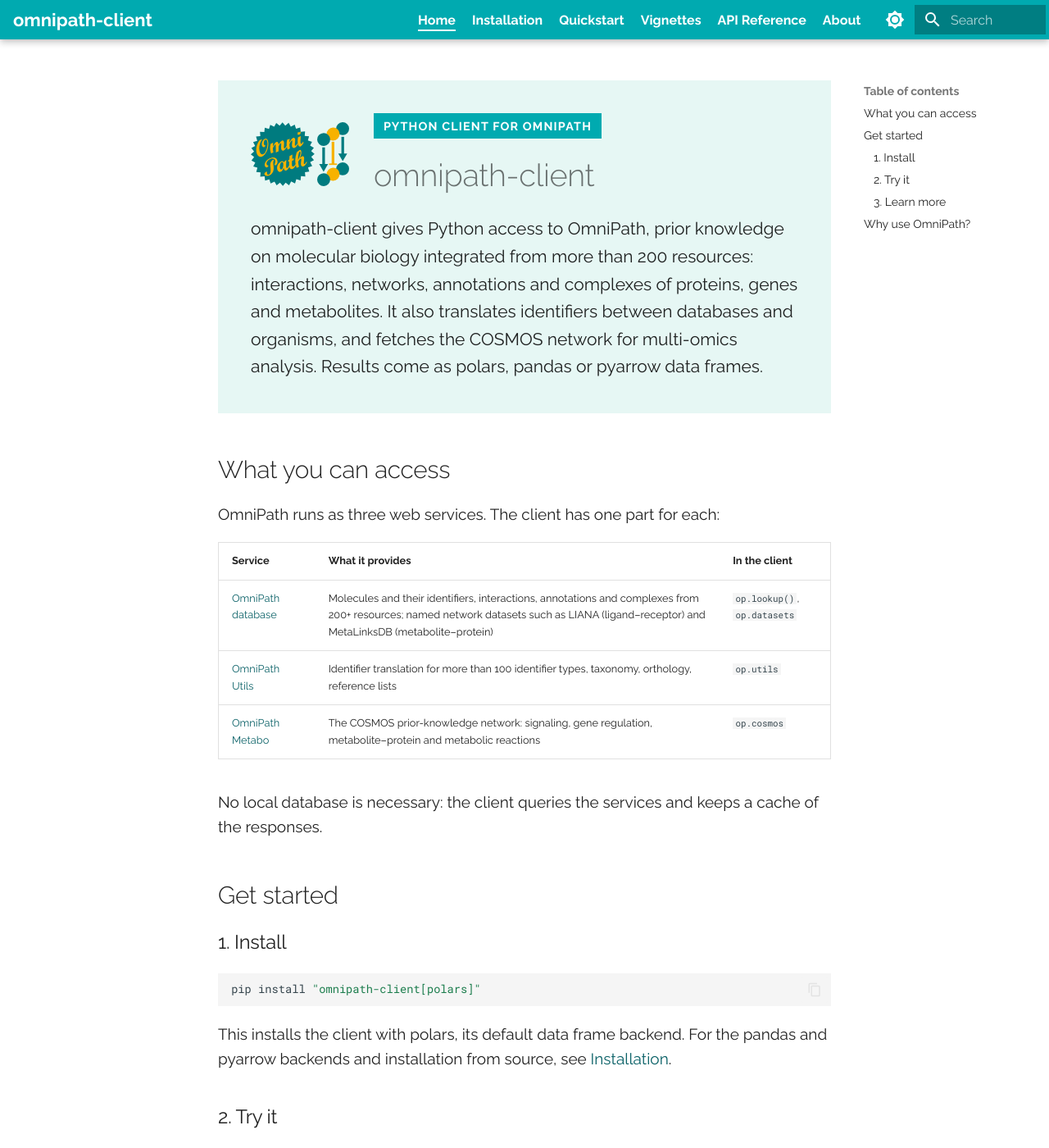
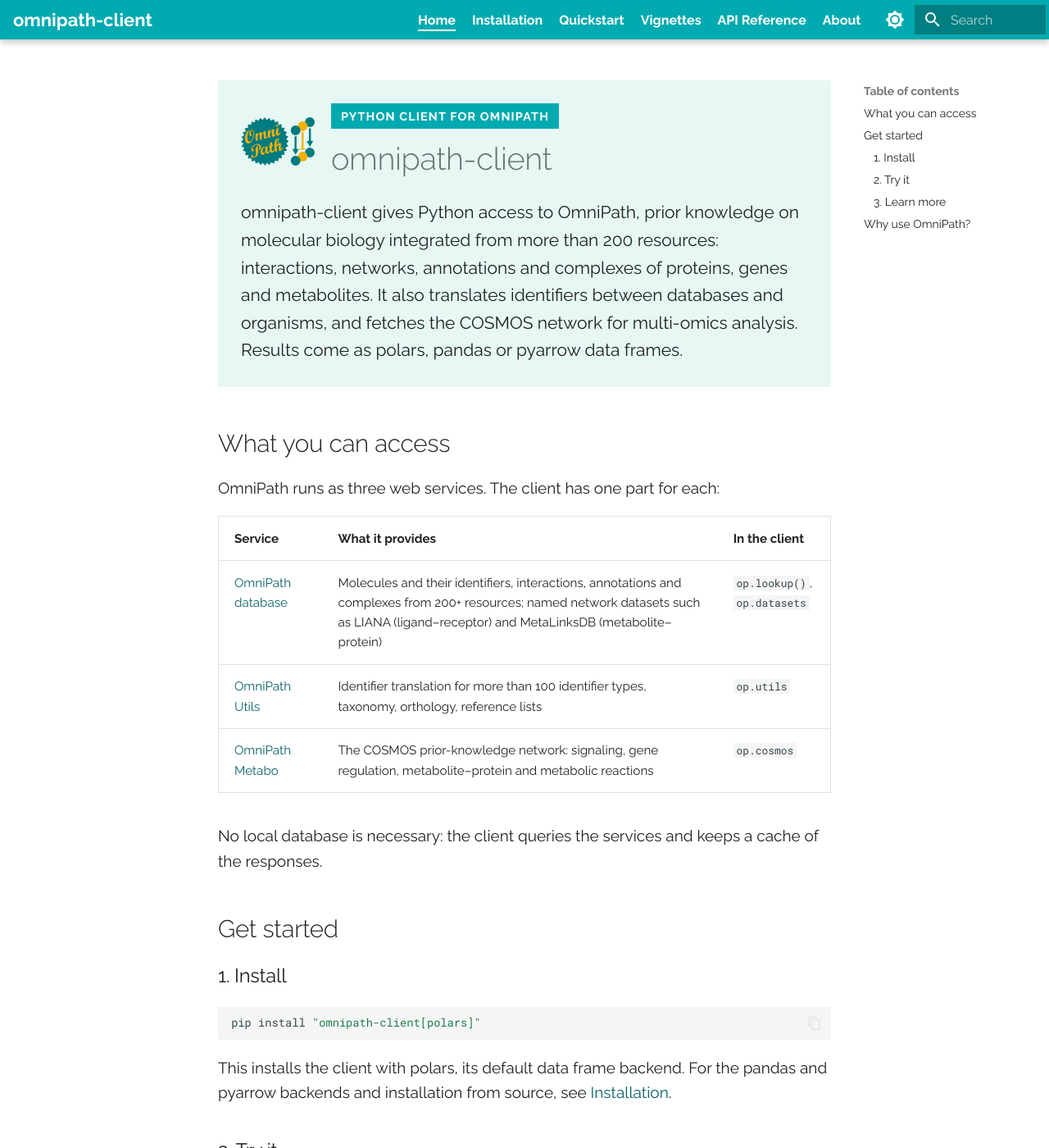
Before and after one commit to saezlab/omnipath-client, an MkDocs documentation site: the page built from docs/index.md, in a window 1280 px wide and 1400 px high. Shown: the whole window at 82% size. Built offline with MkDocs 1.6.1 and Material for MkDocs 9.7.7, drawn with Linux system fonts in a browser that asks for light colours.

Commit message:
docs: shared theme update
Co-Authored-By: Claude Opus 5.5 <noreply@anthropic.com>

```diff
--- a/docs/assets/docs-theme.css
+++ b/docs/assets/docs-theme.css
@@ -116,6 +116,23 @@
 @container (max-width: 42rem) {
   .md-typeset {
     --sv-measure: none;
+  }
+}
+
+/*
+ * Tables: one step below body text on the type scale (Material uses
+ * 0.64rem, too small next to 19px text). Also for data frames in
+ * notebooks.
+ */
+.md-typeset table:not([class]),
+.md-typeset .jupyter-wrapper table.dataframe {
+  font-size: 0.76rem;
+}
+
+@media screen and (min-width: 100em) {
+  .md-typeset table:not([class]),
+  .md-typeset .jupyter-wrapper table.dataframe {
+    font-size: 0.8rem;
   }
 }
 
@@ -458,7 +475,6 @@
  * the grid.
  */
 .md-typeset .sv-hero {
-  container-type: inline-size;
   padding: 2rem;
   margin: 0 0 1.5rem;
   background: var(--sv-main-light);
@@ -502,9 +518,19 @@
   grid-area: lead;
 }
 
-@container (max-width: 37rem) {
+/*
+ * The breakpoints are on the window, not on the box: the box gets wider
+ * when a sidebar collapses, so a rule on its width would switch back and
+ * forth. They are set so that a label of up to about 45 characters stays
+ * on one line in the wide and the medium layout.
+ */
+@media screen and (max-width: 87.49em) {
+  .md-typeset .sv-hero {
+    padding: 1.4rem;
+  }
+
   .md-typeset .sv-hero-grid {
-    grid-template-columns: 6rem 1fr;
+    grid-template-columns: 4.5rem 1fr;
     grid-template-rows: 1fr auto auto 1fr auto;
     grid-template-areas:
       "logo ."
@@ -512,7 +538,11 @@
       "logo title"
       "logo ."
       "lead lead";
-    column-gap: 1.5rem;
+    column-gap: 1rem;
+  }
+
+  .md-typeset .sv-hero .sv-kicker {
+    margin-bottom: 0.6rem;
   }
 
   .md-typeset .sv-hero h1 {
@@ -524,7 +554,7 @@
   }
 }
 
-@container (max-width: 24rem) {
+@media screen and (max-width: 43.74em) {
   .md-typeset .sv-hero-grid {
     grid-template-columns: 1fr;
     grid-template-rows: auto;
@@ -538,12 +568,6 @@
   .md-typeset .sv-hero-logo {
     width: 8rem;
     margin-bottom: 1.2rem;
-  }
-}
-
-@media screen and (max-width: 760px) {
-  .md-typeset .sv-hero {
-    padding: 1.4rem;
   }
 }
 
@@ -615,8 +639,14 @@
  * </figure>
  */
 .md-typeset .sv-figure {
+  display: block;
+  width: auto;
   max-width: none;
   margin: 1.5em 0;
+}
+
+.md-typeset .sv-figure > p {
+  margin: 0;
 }
 
 .md-typeset .sv-figure img {
@@ -625,8 +655,8 @@
 }
 
 .md-typeset .sv-figure figcaption {
-  max-width: var(--sv-measure);
-  margin: 0.6em 0 0;
+  max-width: none;
+  margin: 0;
   font-size: 0.85em;
   font-style: normal;
   text-align: left;
```
